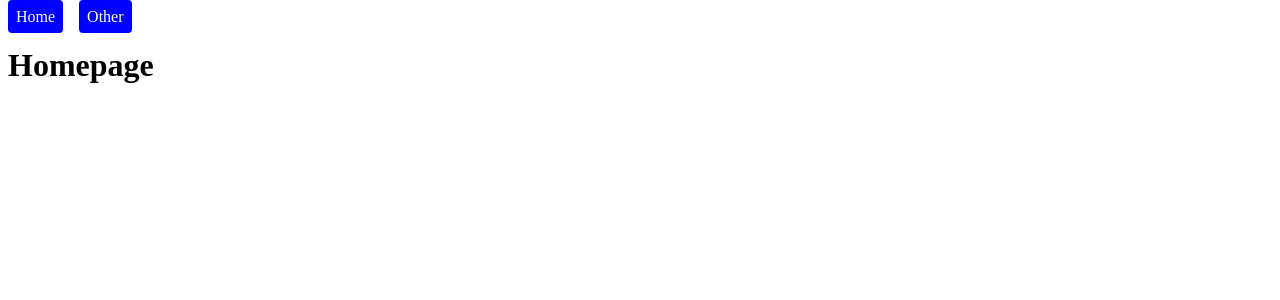
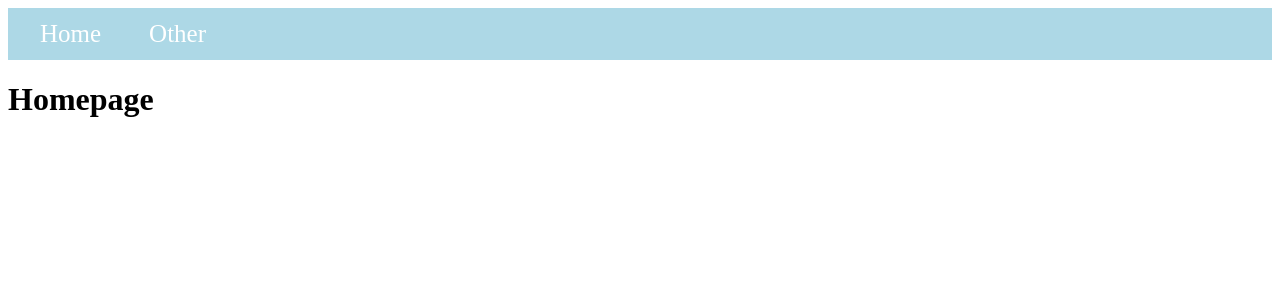
Before and after one commit to lvj94-dev/website, a React (Create React App) app: page / in a window 1280 px wide. Shown: the top 300 px of the page. Built offline with nearby package versions, Linux system fonts and the light colour scheme.

Commit message:
navbar style added

```diff
--- a/src/components/Navbar.js
+++ b/src/components/Navbar.js
@@ -6,8 +6,12 @@ export default function Navbar() {
   return (
     <div>
       <nav id="id-navbar">
-        <Link to="/">Home</Link>
-        <Link to="/other">Other</Link>
+        <Link to="/" class="navbar-element">
+          Home
+        </Link>
+        <Link to="/other" class="navbar-element">
+          Other
+        </Link>
       </nav>
     </div>
   );
--- a/src/style.css
+++ b/src/style.css
@@ -1,10 +1,32 @@
 /* Author: Lucas Vincent Johanningmeier */
 
+#id-navbar {
+  height: 20px;
+  width: 100% - 1rem;
+
+  display: flex;
+  gap: 1rem;
+  align-items: center;
+  padding: 1rem;
+  background-color: lightblue;
+}
+
 #id-navbar a {
-  background-color: blue;
   color: white;
-  padding: 0.5rem;
   text-decoration: none;
-  margin-right: 1rem;
+  padding: 0.5rem 1rem;
   border-radius: 4px;
 }
+
+#id-navbar a:hover {
+  background-color: #444;
+}
+
+.navbar-element {
+  font-size: 25px;
+}
+
+/*
+TASKS
+- create an own design (!)
+*/
```
